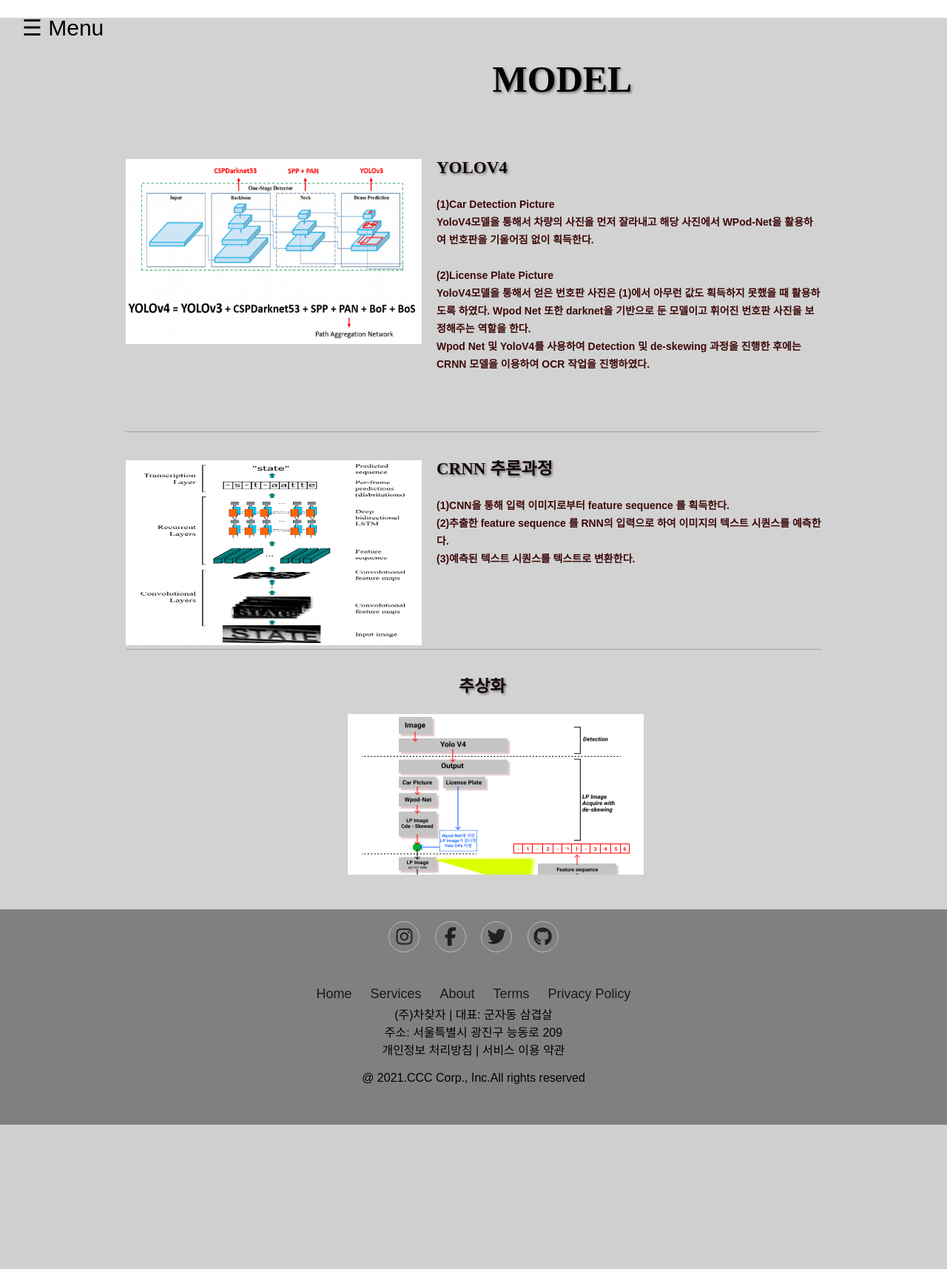
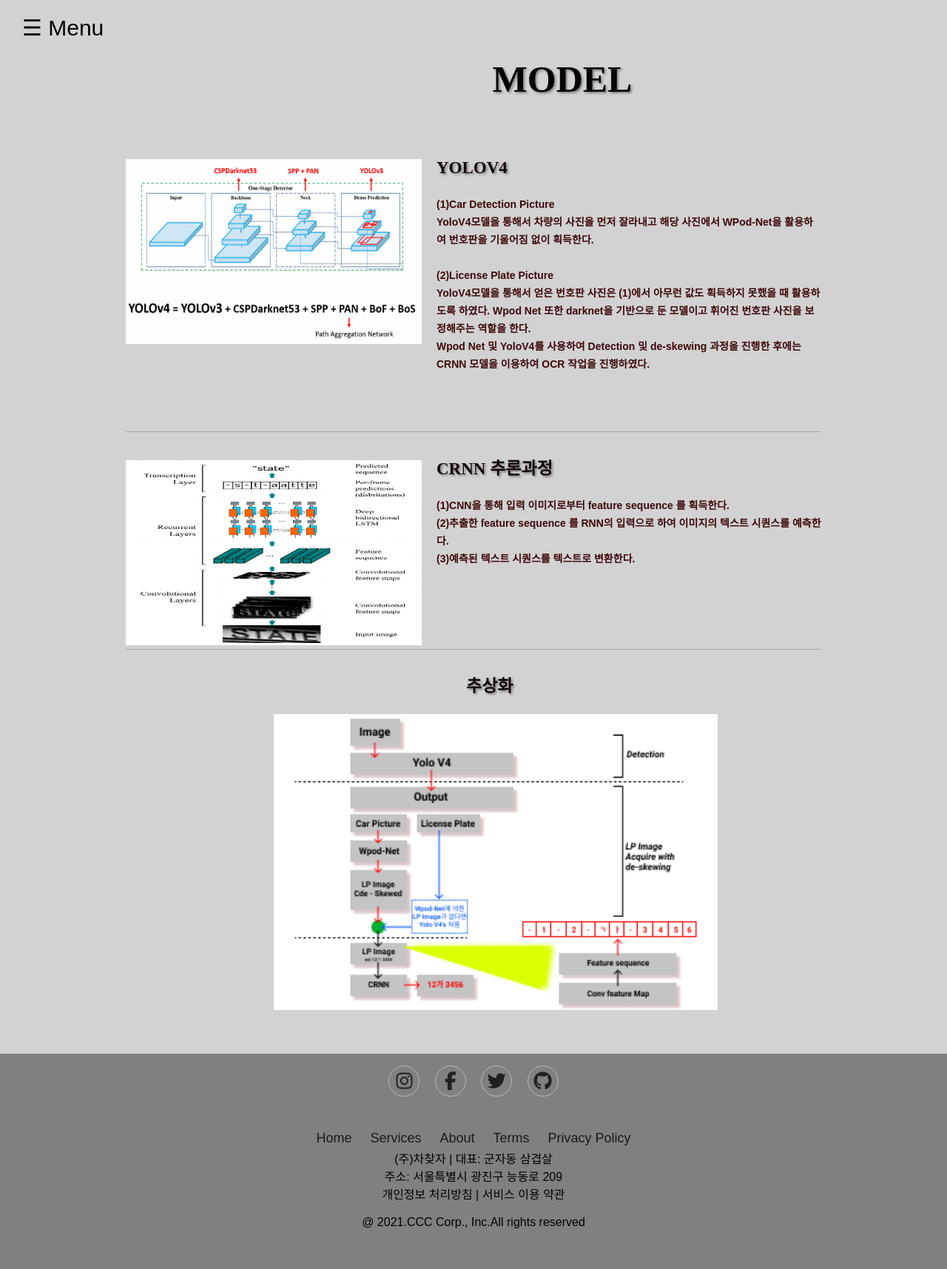
Before and after one commit to Clear-Top/Repository_for_Capstone, a Flask app: page /servicesmodel in a window 1280 px wide. Shown: the part 100-1815 px from the top of the page at 74% size. Before the commit the page ends 1620 px from the top, so only its background shows below. Run offline with Flask 2, Linux system fonts and the light colour scheme; some libraries are stand-ins or nearby versions.

Commit message:
모델구상도

```diff
--- a/static/css/servicesmodel.css
+++ b/static/css/servicesmodel.css
@@ -14,7 +14,7 @@ body #page {
 	z-index: 3;
 }
 
-#body {
+#body{
 	background-color: rgb(210, 210, 210);
 	margin: 0;
 	min-height: 808px;
@@ -28,7 +28,7 @@ body #page {
 	margin: 0 auto;
 	max-width: 960px;
     max-height: 1100px;
-	overflow: hidden;
+	overflow: visible;
 	padding: 65px 0 40px;
 }
 #body .header div h1 {
@@ -49,6 +49,7 @@ body #page {
 	margin: 0 auto;
 	padding: 0;
 	width: 100%;
+	height: 1400px;
 }
 #body .header div ul {
 	display: inline-block;
@@ -94,7 +95,7 @@ body #page {
 #body .header div ul li div {
 	float: left;
 	margin: 0;
-	overflow: hidden;
+	overflow: visible;
 	padding: 0;
 	width: 520px;
 }
@@ -204,16 +205,25 @@ body #page {
 
 .i h1{
 	position: relative;
-	left: 150px;
+	left: 260px;
 }
 
 .i{
 	position: relative;
-	left: 300px;
+	overflow: visible;
+	left: 200px;
+	width: 900px;
+	height: 2000px;
 }
 
-.im{
-	width: 400px;
-	height: 400px;
-	overflow: visible;
+
+#body .header div ul li div a img{
+    cursor: pointer;
+    opacity: 1.0;
+    display: block;
+    margin: 0;
+    padding: 0;
+    width: 600px;
+    height: 400px;
+    overflow: scroll;
 }
--- a/templates/servicesmodel.html
+++ b/templates/servicesmodel.html
@@ -6,8 +6,8 @@
     <link rel="stylesheet" href="../static/css/introductionMap.css">
     <link rel="stylesheet" href="../static/css/sideBar.css">
     <link rel="stylesheet" href="../static/css/footer.css">
-    <link rel="stylesheet" href="../static/css/servicesmodel.css"
-    <link href="https://fonts.googleapis.com/css2?family=Noto+Sans+KR&display=swap" rel="stylesheet">
+    <link rel="stylesheet" href="../static/css/servicesmodel.css" <link
+        href="https://fonts.googleapis.com/css2?family=Noto+Sans+KR&display=swap" rel="stylesheet">
     <link href="https://fonts.googleapis.com/icon?family=Material+Icons" rel="stylesheet">
     <link rel="stylesheet" href="https://use.fontawesome.com/releases/v5.15.3/css/all.css"
         integrity="sha384-SZXxX4whJ79/gErwcOYf+zWLeJdY/qpuqC4cAa9rOGUstPomtqpuNWT9wdPEn2fk" crossorigin="anonymous">
@@ -25,6 +25,10 @@
             onclick="alert('차찾자 서비스에 오신것을 환영합니다^^\nFrom. 군자동삼겹살 일동')" />
     </header>
 
+
+
+    <div id="page">
+        <div id="body">
             <nav id="mySidenav" class="sidenav">
                 <a class="T" href="http://localhost:5000/"><i class="fas fa-home" style="font-size: 40px;"></i></a>
                 <a id="closeNav" href="javascript:void(0)" class="closebtn" onclick="closeNav();">&times;</a>
@@ -39,11 +43,8 @@
                 <span id="openNav" style="font-size:30px;cursor:pointer;" onclick="openNav();">&#9776;
                     Menu</span>
             </aside>
-
-    <div id="page">
-        <div id="body">
             <div class="header">
-                <div>
+                <div id="who">
                     <h1>Model</h1>
                     <ul>
                         <li>
@@ -73,9 +74,10 @@
                             </div>
                         </li>
                         <li>
-                            <div class = "i">
+                            <div class="i">
                                 <h1>추상화</h1>
-                                <a href="#"><img class="im" src="../static/images/servicesmodel/totalPicture.jpg" alt=""></a>
+                                <a href="#"><img class="im" src="../static/images/servicesmodel/totalPicture.jpg"
+                                        alt=""></a>
                             </div>
                         </li>
                     </ul>
@@ -113,4 +115,5 @@
             @ 2021.CCC Corp., Inc.All rights reserved <br><br><br><br></p>
     </footer>
 </body>
+
 </html>
```
Lines whose indentation alone changed are shown as unchanged.
